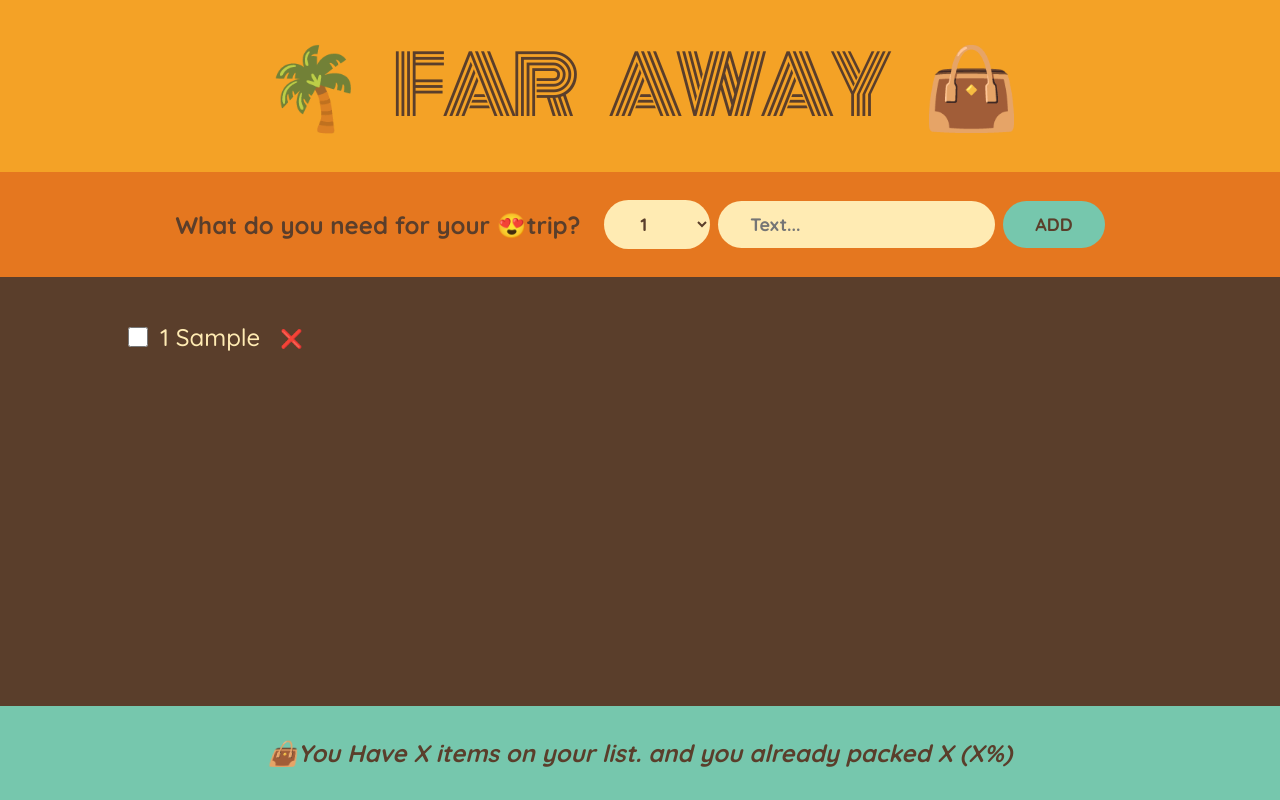
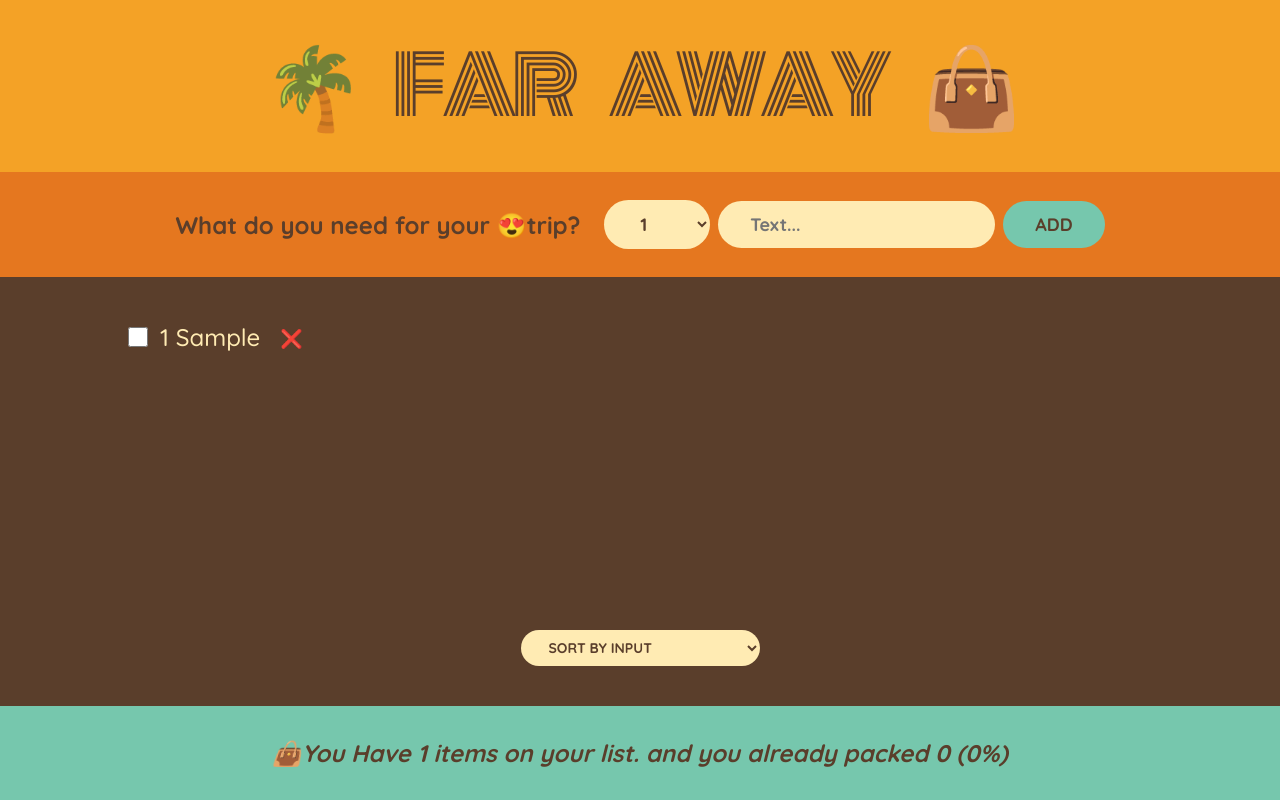
Before and after one commit to nikeshgamal24/Travel-List, a React (Create React App) app: page / in a window 1280 px wide. Both pictures are taken after typing "Sample" into the empty fields and a click on the button "ADD". Built offline with nearby package versions, Linux system fonts and the light colour scheme.

Commit message:
sortring items using derived states

```diff
--- a/src/App.js
+++ b/src/App.js
@@ -19,7 +19,9 @@ export default function App() {
   //handler to update the packed and unpacked items form the list
   function handleToogleItem(id) {
     setItems((items) =>
-      items.map((item)=>item.id === id ? { ...item, packed: !item.packed } : item)
+      items.map((item) =>
+        item.id === id ? { ...item, packed: !item.packed } : item
+      )
     );
   }
 
@@ -27,8 +29,12 @@ export default function App() {
     <div className="app">
       <Logo />
       <Form onAddItems={handleAddItems} />
-      <PackingList items={items} onDeleteItem={handleDeleteItem} onToggleItem={handleToogleItem}/>
-      <Stats />
+      <PackingList
+        items={items}
+        onDeleteItem={handleDeleteItem}
+        onToggleItem={handleToogleItem}
+      />
+      <Stats items={items} />
     </div>
   );
 }
@@ -43,7 +49,10 @@ function Form({ onAddItems }) {
 
   function handleSubmit(e) {
     e.preventDefault();
-
+    if (!description) {
+      alert("Please! Insert essential item name...");
+      return;
+    }
     const newItem = { description, quantity, packed: false, id: Date.now() };
     console.log(newItem);
 
@@ -76,22 +85,54 @@ function Form({ onAddItems }) {
   );
 }
 
-function PackingList({ items, onDeleteItem ,onToggleItem}) {
+function PackingList({ items, onDeleteItem, onToggleItem }) {
+  const [sortBy, setSortBy] = useState("input");
+
+  let sortedItems;
+  if (sortBy === "input") sortedItems = items;
+
+  if (sortBy === "description")
+    sortedItems = items
+      .slice()
+      .sort((a, b) => a.description.localeCompare(b.description));
+
+  if (sortBy === "packed")
+    sortedItems = items
+      .slice()
+      .sort((a, b) => Number(a.packed) - Number(b.packed));
+
   return (
     <div className="list">
       <ul>
-        {items.map((item) => (
-          <Item item={item} key={item.id} onDeleteItem={onDeleteItem} onToggleItem={onToggleItem}/>
+        {sortedItems.map((item) => (
+          <Item
+            item={item}
+            key={item.id}
+            onDeleteItem={onDeleteItem}
+            onToggleItem={onToggleItem}
+          />
         ))}
       </ul>
+
+      <div className="actions">
+        <select value={sortBy} onChange={(e) => setSortBy(e.target.value)}>
+          <option value="input">Sort By Input</option>
+          <option value="description">Sort By Description</option>
+          <option value="packed">Sort By Packed Status</option>
+        </select>
+      </div>
     </div>
   );
 }
 
-function Item({ item, onDeleteItem ,onToggleItem}) {
+function Item({ item, onDeleteItem, onToggleItem }) {
   return (
     <li>
-    <input type="checkbox" value={item.packed} onChange={()=>onToggleItem(item.id)}/>
+      <input
+        type="checkbox"
+        value={item.packed}
+        onChange={() => onToggleItem(item.id)}
+      />
       <span style={item.packed ? { textDecoration: "line-through" } : {}}>
         {item.quantity} {item.description}
       </span>
@@ -100,10 +141,25 @@ function Item({ item, onDeleteItem ,onToggleItem}) {
   );
 }
 
-function Stats() {
+function Stats({ items }) {
+  if (items.length === 0) {
+    return (
+      <p className="stats">Please, add some items to your packing lists 🚀</p>
+    );
+  }
+
+  //derived states
+  const numItem = items.length;
+  const numPacked = items.filter((item) => item.packed).length;
+  const percentage = Math.round((numPacked / numItem) * 100);
+
   return (
     <footer className="stats">
-      <em>👜You Have X items on your list. and you already packed X (X%)</em>
+      <em>
+        {percentage === 100
+          ? "You got everything! Ready to go ✈️"
+          : `👜You Have ${numItem} items on your list. and you already packed ${numPacked} (${percentage}%)`}
+      </em>
     </footer>
   );
 }
```
